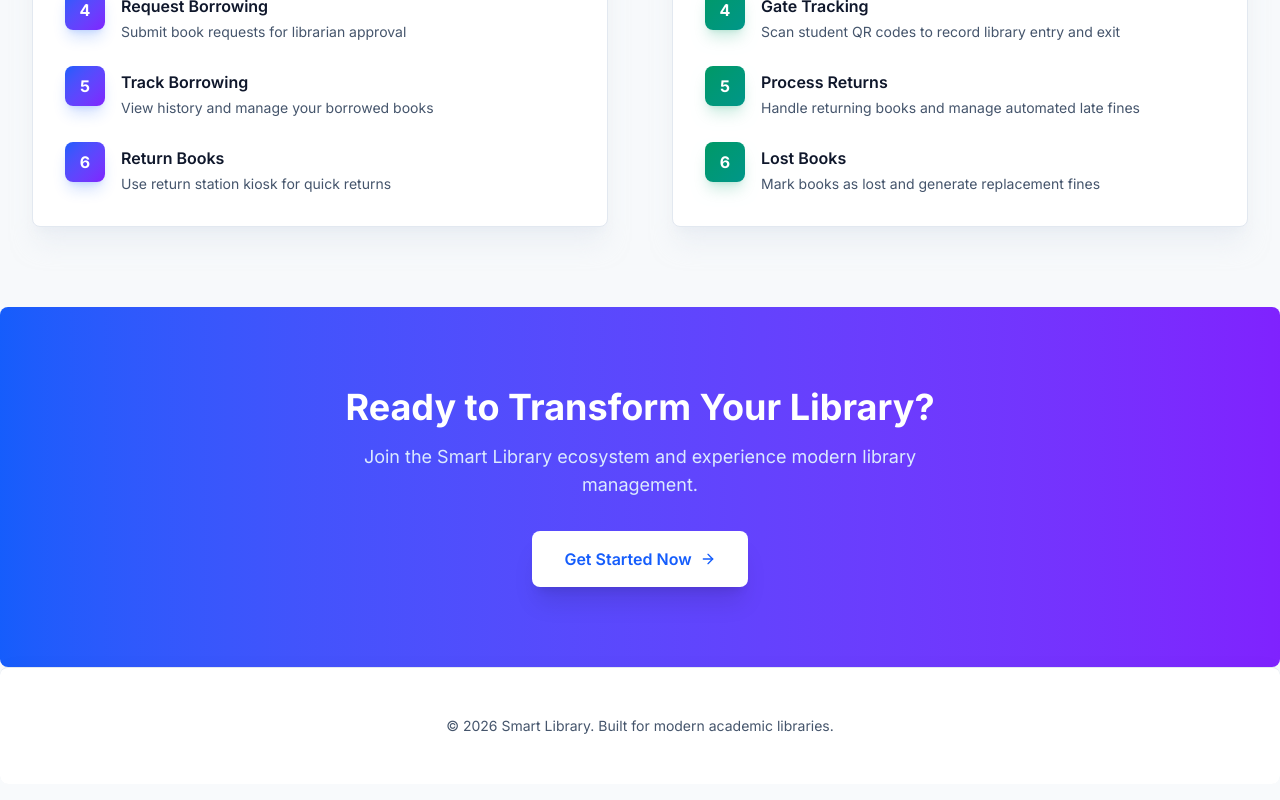
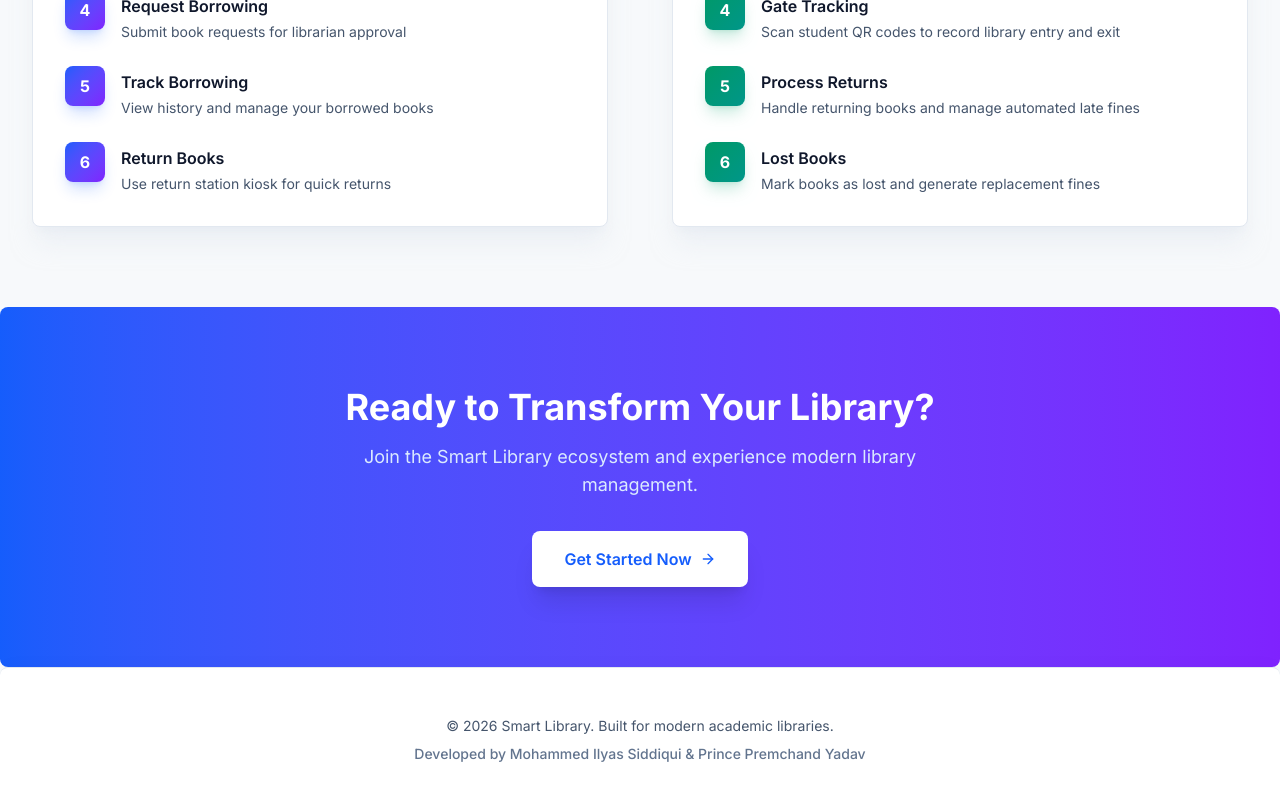
Before and after one commit to IlyasSiddiqui11/College-Library, a React (Vite) app in the folder lib_frontend/: page /#/ in a window 1280 px wide. Shown: the part 1958-2758 px from the top of the page. Built offline with nearby package versions, Linux system fonts and the light colour scheme; no server answers.

Commit message:
Update developer name in footer

```diff
--- a/lib_frontend/src/pages/Home.jsx
+++ b/lib_frontend/src/pages/Home.jsx
@@ -287,7 +287,10 @@ export default function Home() {
 
       <footer className="border-t border-slate-200 px-4 py-12 sm:px-6 lg:px-8 glass-panel">
         <div className="mx-auto max-w-6xl text-center text-sm text-slate-600">
-          <p>© 2026 Smart Library. Built for modern academic libraries.</p>
+          <p className="mb-2">© 2026 Smart Library. Built for modern academic libraries.</p>
+          <p className="font-medium text-slate-500">
+            Developed by Mohammed Ilyas Siddiqui & Prince Premchand Yadav
+          </p>
         </div>
       </footer>
     </div>
```
